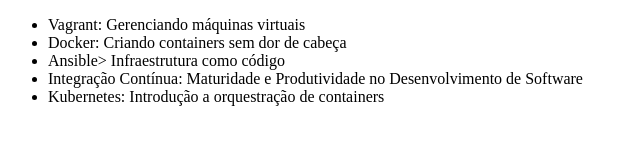
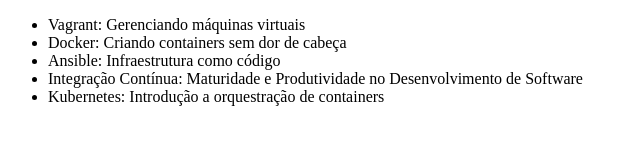
Before and after one commit to EvanioAraujo/alura-git, a plain HTML site: page index.html in a window 1280 px wide. Shown: the full height of the page, 0-640 px from the left. Drawn offline with Linux system fonts and the light colour scheme.

Commit message:
Corrigindo erro de pontuação

```diff
--- a/index.html
+++ b/index.html
@@ -8,7 +8,7 @@
 	<ul>
 		<li>Vagrant: Gerenciando máquinas virtuais</li>
 		<li>Docker: Criando containers sem dor de cabeça</li>
-		<li>Ansible> Infraestrutura como código</li>
+		<li>Ansible: Infraestrutura como código</li>
 		<li>Integração Contínua: Maturidade e Produtividade no Desenvolvimento de Software</li>
 		<li>Kubernetes: Introdução a orquestração de containers</li>
 	</ul>
```
